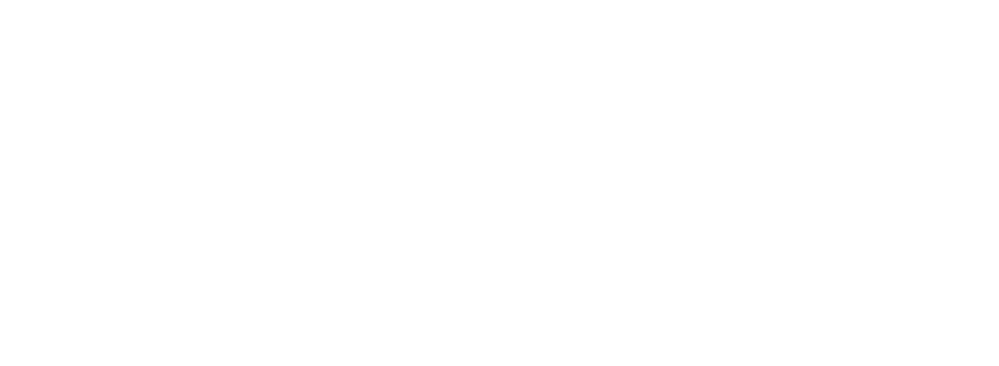
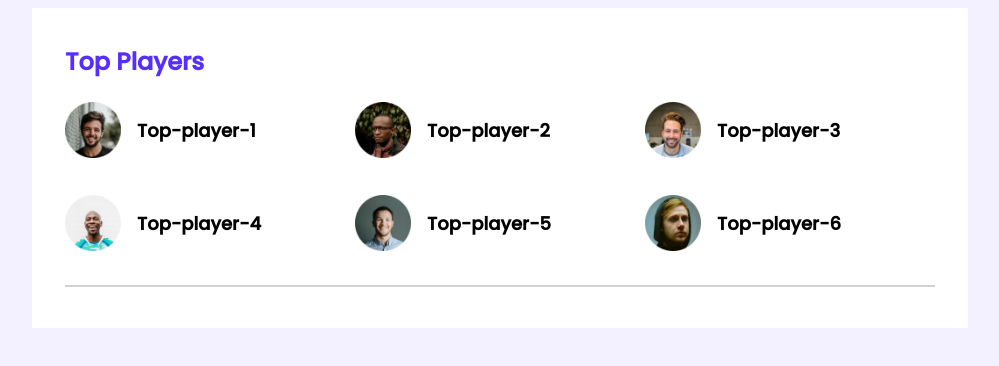
Before and after one commit to UniqueCoderRihan/Leader-Bord, a plain HTML site: page index.html in a window 1280 px wide. Shown: the whole page, without its empty margins (140-1139 px from the left). Drawn offline with Linux system fonts and the light colour scheme.

Commit message:
Top-players

```diff
--- a/index.html
+++ b/index.html
@@ -9,6 +9,42 @@
     <link rel="stylesheet" href="/styles/style.css">
 </head>
 <body>
+    <header>
 
+    </header>
+    <main>
+        <section class="container">
+            <div class="top-players">
+                <h2 class="section-title">Top Players</h2>
+                <div class="players">
+                    <div class="player">
+                        <img src="images/players/player-1.png" alt="">
+                        <h3 class="player-name">Top-player-1</h3>
+                    </div>
+                    <div class="player">
+                        <img src="images/players/player-2.png" alt="">
+                        <h3 class="player-name">Top-player-2</h3>
+                    </div>
+                    <div class="player">
+                        <img src="images/players/player-3.png" alt="">
+                        <h3 class="player-name">Top-player-3</h3>
+                    </div>
+                    <div class="player">
+                        <img src="images/players/player-4.png" alt="">
+                        <h3 class="player-name">Top-player-4</h3>
+                    </div>
+                    <div class="player">
+                        <img src="images/players/player-5.png" alt="">
+                        <h3 class="player-name">Top-player-5</h3>
+                    </div>
+                    <div class="player">
+                        <img src="images/players/player-6.png" alt="">
+                        <h3 class="player-name">Top-player-6</h3>
+                    </div>
+                </div>
+            </div>
+            <hr>
+        </section>
+    </main>
 </body>
 </html>
--- a/styles/style.css
+++ b/styles/style.css
@@ -0,0 +1,46 @@
+/* fonts */
+@import url('https://fonts.googleapis.com/css2?family=Poppins:wght@500&family=Work+Sans&display=swap');
+/* common styles */
+body{
+    font-family: 'Poppins', sans-serif;
+    background-color: #F3F1FF;
+}
+main{
+    display: flex;
+    justify-content: center;
+}
+.container{
+    background-color: #ffff;
+    width: 870px;
+    padding: 33px;
+
+}
+hr{
+    border: 1px solid #d1d1d1;
+}
+/* top player style  */
+.top-players{
+    margin-bottom: 30px;
+}
+.section-title{
+    color: #562eff;
+    font-size: 24px;
+    margin-top: 3px;
+}
+.players{
+    display: grid;
+    grid-template-columns: repeat(3,1fr);
+    grid-row-gap: 30px;
+}
+.player{
+    display: flex;
+    align-items: center;
+}
+.player img{
+    width: 56px;
+    height: 56px;
+}
+.player-name{
+    margin-left: 16px;
+    font-size: 18px;
+}
```
